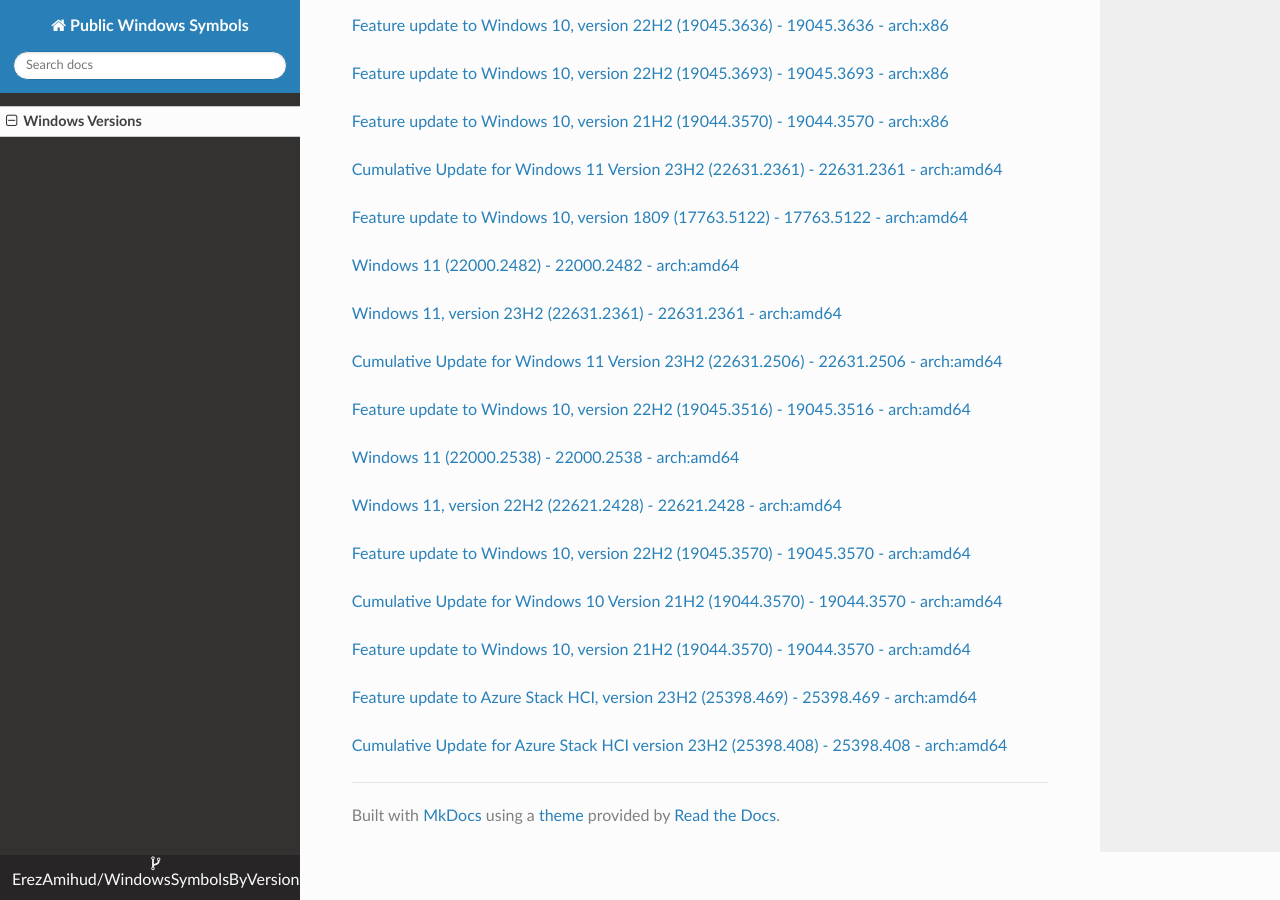
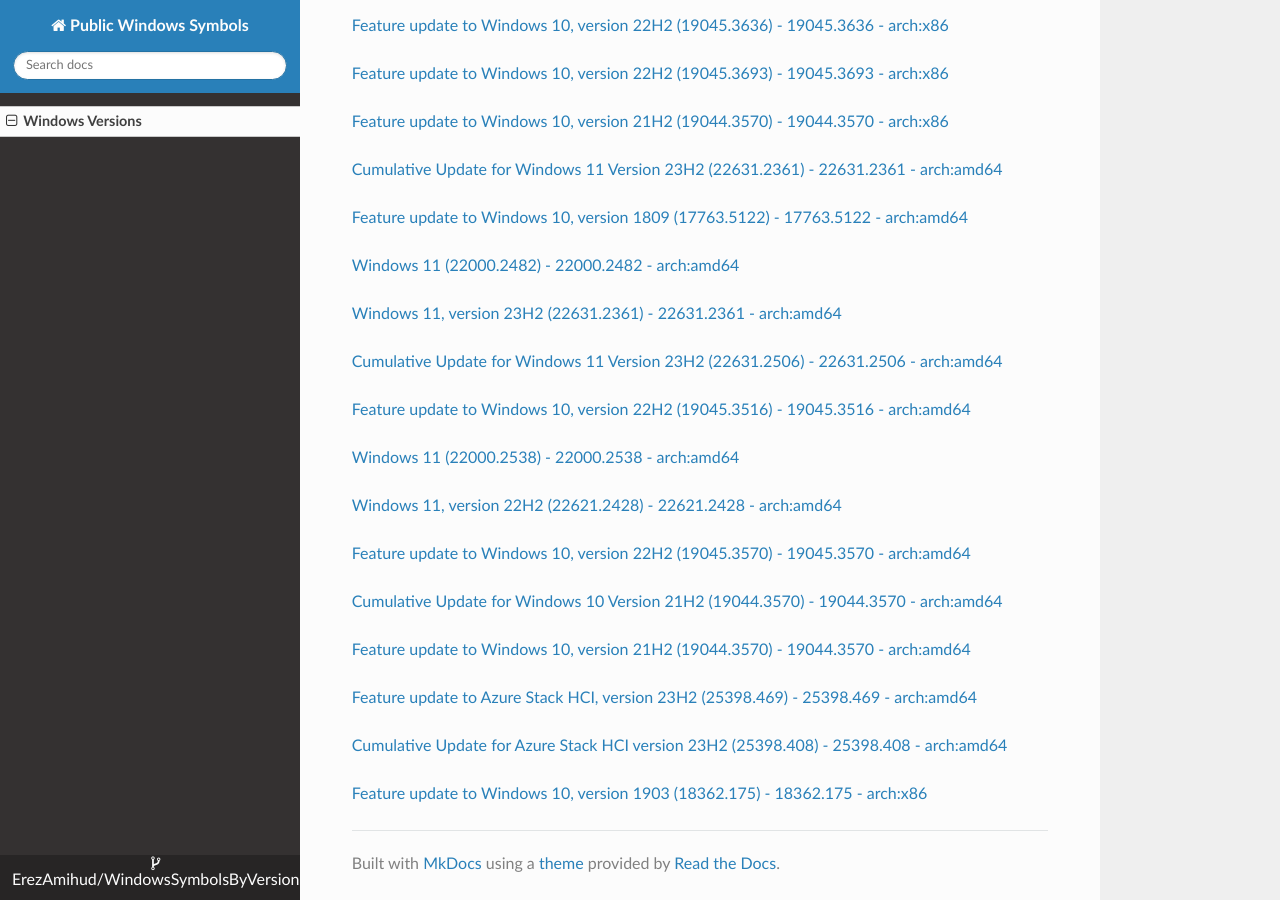
Before and after one commit to ErezAmihud/WindowsSymbolsByVersion, an MkDocs documentation site: the page built from docs/index.md, in a window 1280 px wide and 900 px high, scrolled down 22805 px. Built offline with MkDocs 1.6.1, drawn with Linux system fonts in a browser that asks for light colours; nearby versions of some CDN libraries.

Commit message:
Automated commit, add manifest for 46c118a6-e2e5-43df-b778-1e8110542769

```diff
--- a/docs/index.md
+++ b/docs/index.md
@@ -1282,3 +1282,6 @@
 
 
 [Cumulative Update for Azure Stack HCI version 23H2 (25398.408) - 25398.408 - arch:amd64](https://github.com/ErezAmihud/WindowsSymbolsByVersion/blob/main/manifests/358e12e8-282d-4b95-96d2-f3c4dc18baa4.manifest)
+
+
+[Feature update to Windows 10, version 1903 (18362.175) - 18362.175 - arch:x86](https://github.com/ErezAmihud/WindowsSymbolsByVersion/blob/main/manifests/46c118a6-e2e5-43df-b778-1e8110542769.manifest)
```
Also changed, not shown: process_builds.json (+1 -1 lines), 1 other file.
